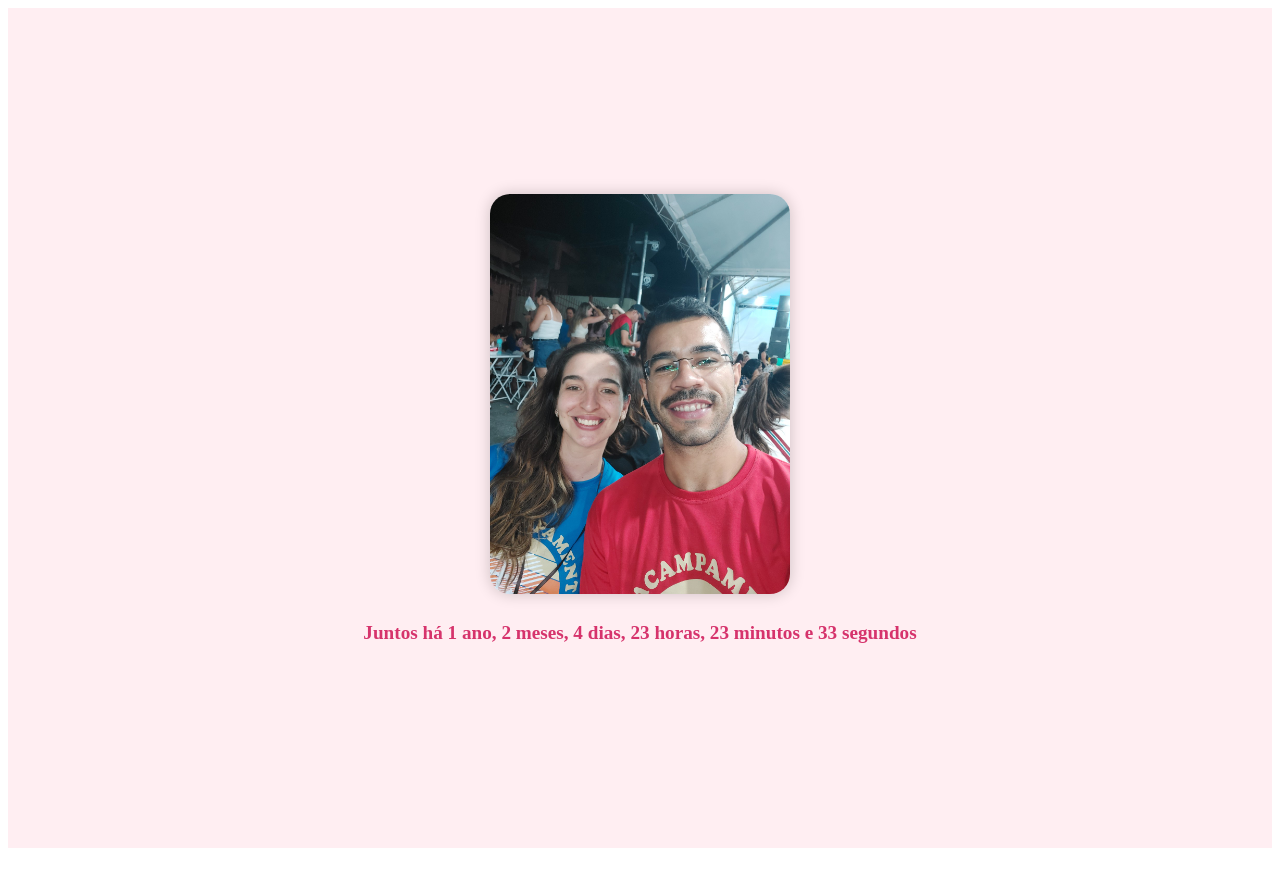
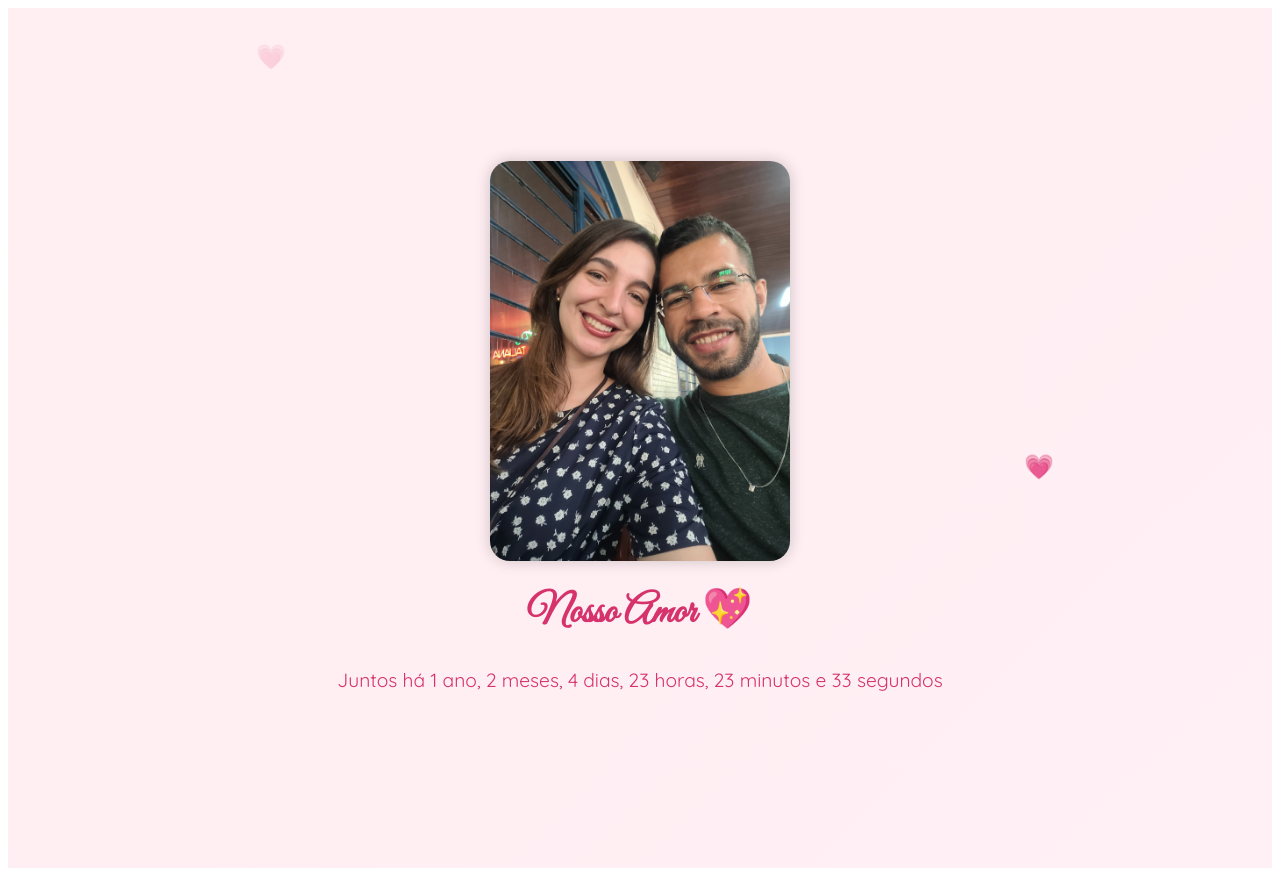
Before and after one commit to gabriel-andrad3/clone-tabnews, a Next.js app: page / in a window 1280 px wide. Built offline with nearby package versions, Linux system fonts and the light colour scheme.

Commit message:
Adiciona cabeçalho e animação de corações à página "Tempo Juntos"; troca a foto

```diff
--- a/pages/index.js
+++ b/pages/index.js
@@ -1,7 +1,8 @@
-// app/tempo/page.tsx (App Router) ou pages/tempo.js (Pages Router)
-"use client"; // apenas no App Router
+// pages/tempo.js (ou app/tempo/page.tsx se for App Router)
+"use client"; // Somente se for App Router
 import { useEffect, useState } from "react";
 import Image from "next/image";
+import Head from "next/head";
 
 export default function TempoJuntos() {
   const [tempo, setTempo] = useState("Calculando...");
@@ -46,34 +47,86 @@ export default function TempoJuntos() {
 
     const interval = setInterval(updateTimer, 1000);
     updateTimer();
-
     return () => clearInterval(interval);
   }, []);
 
   return (
+    <>
+      <Head>
+        <title>Nosso Amor</title>
+        <link rel="preconnect" href="https://fonts.googleapis.com" />
+        <link
+          rel="preconnect"
+          href="https://fonts.gstatic.com"
+          crossOrigin="true"
+        />
+        <link
+          href="https://fonts.googleapis.com/css2?family=Great+Vibes&family=Quicksand:wght@400;600&display=swap"
+          rel="stylesheet"
+        />
+      </Head>
+
       <div style={styles.container}>
+        <div className="hearts" />
         <div style={styles.content}>
           <Image
-          src="/foto.jpg" // Coloque sua foto em /public/foto.jpg
+            src="/foto.jpg"
             alt="Foto do casal"
             width={300}
             height={300}
             style={styles.image}
           />
-        <h1 style={styles.text}>{tempo}</h1>
+          <h1 style={styles.title}>Nosso Amor 💖</h1>
+          <p style={styles.text}>{tempo}</p>
         </div>
+
+        <style jsx>{`
+          .hearts::before,
+          .hearts::after {
+            content: "💗";
+            position: fixed;
+            font-size: 24px;
+            animation: float 6s linear infinite;
+          }
+
+          .hearts::after {
+            left: 80%;
+            animation-delay: 3s;
+          }
+
+          .hearts::before {
+            left: 20%;
+          }
+
+          @keyframes float {
+            0% {
+              bottom: -20px;
+              opacity: 0;
+            }
+            50% {
+              opacity: 1;
+            }
+            100% {
+              bottom: 100vh;
+              opacity: 0;
+            }
+          }
+        `}</style>
       </div>
+    </>
   );
 }
 
 const styles = {
   container: {
     minHeight: "100vh",
-    backgroundColor: "#ffeef2",
+    background: "linear-gradient(135deg, #ffeef2, #fff0f5)",
     display: "flex",
     justifyContent: "center",
     alignItems: "center",
-    padding: "20px",
+    padding: "30px",
+    position: "relative",
+    overflow: "hidden",
   },
   content: {
     maxWidth: "90%",
@@ -87,9 +140,15 @@ const styles = {
     height: "auto",
     maxWidth: "300px",
   },
+  title: {
+    fontFamily: "'Great Vibes', cursive",
+    fontSize: "2.5rem",
+    marginTop: "20px",
+  },
   text: {
+    fontFamily: "'Quicksand', sans-serif",
     fontSize: "1.2rem",
-    marginTop: "20px",
+    marginTop: "10px",
     lineHeight: 1.6,
   },
 };
```
Also changed, not shown: public/foto.jpg. Lines whose indentation alone changed are shown as unchanged.
